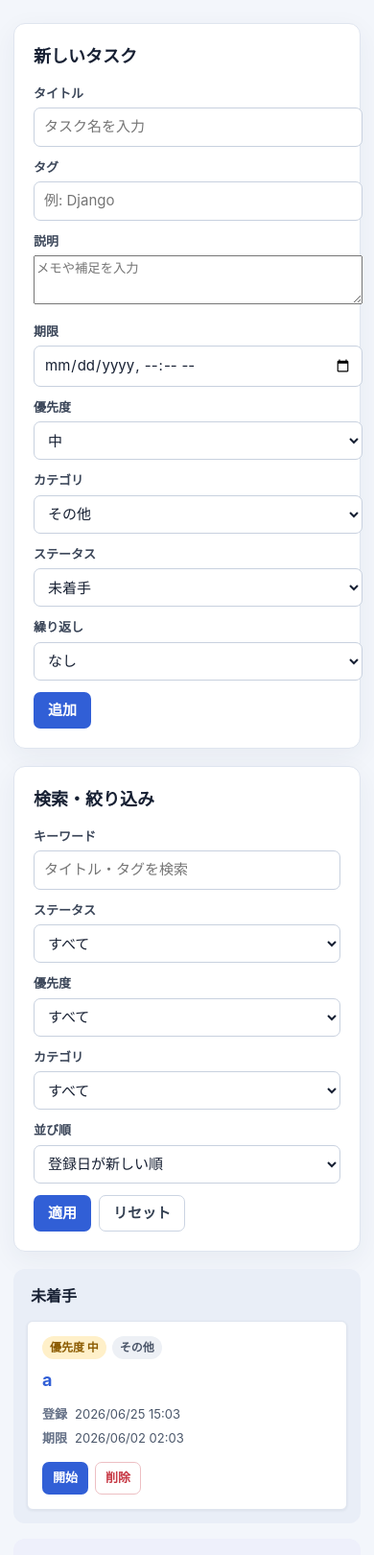
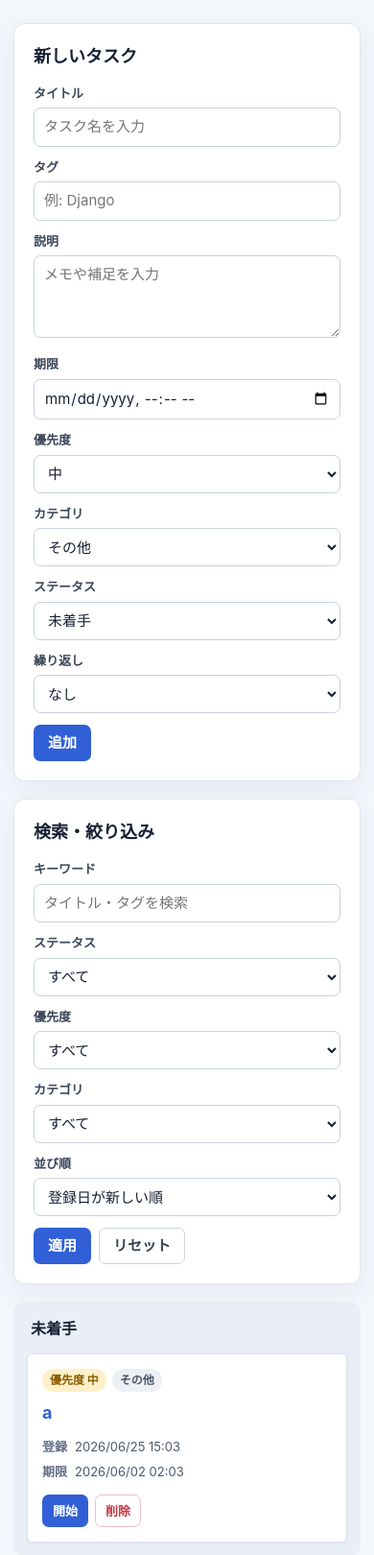
Before and after one commit to s1f10250057/django-test-exercise, a Django app: page / in a window 390 px wide. Shown: the part 208-1828 px from the top of the page at 96% size. Run offline with Django 5.2, Linux system fonts and the light colour scheme; a user stored in the database is signed in; data comes from the database, SQL or seed files in the repository.

Commit message:
Fix task form responsive layout

```diff
--- a/todo/static/todo/style.css
+++ b/todo/static/todo/style.css
@@ -110,9 +110,34 @@ form {
 
 .task-form {
   display: grid;
-  grid-template-columns: minmax(170px, 1.5fr) minmax(110px, 0.8fr) minmax(170px, 1.2fr) repeat(4, minmax(100px, 0.65fr)) auto;
+  grid-template-columns: repeat(12, minmax(0, 1fr));
   gap: 12px;
   align-items: end;
+}
+
+.task-form .field {
+  min-width: 0;
+}
+
+.field-title,
+.field-due-at {
+  grid-column: span 3;
+}
+
+.field-description {
+  grid-column: span 4;
+}
+
+.field-tag,
+.field-priority,
+.field-category,
+.field-status,
+.field-recurrence {
+  grid-column: span 2;
+}
+
+.task-form-submit {
+  grid-column: span 4;
 }
 
 .filter-form {
@@ -145,6 +170,7 @@ input[type="text"],
 input[type="password"],
 input[type="search"],
 input[type="datetime-local"],
+textarea,
 select {
   width: 100%;
   min-height: 40px;
@@ -156,7 +182,13 @@ select {
   font: inherit;
 }
 
+textarea {
+  min-height: 76px;
+  resize: vertical;
+}
+
 input:focus,
+textarea:focus,
 select:focus {
   border-color: #5680e7;
   outline: 3px solid rgb(86 128 231 / 18%);
@@ -500,7 +532,11 @@ button:hover {
     grid-template-columns: repeat(2, minmax(0, 1fr));
   }
 
-  .task-form button,
+  .task-form > * {
+    grid-column: auto;
+  }
+
+  .task-form-submit,
   .filter-actions {
     grid-column: 1 / -1;
     justify-self: start;
@@ -537,7 +573,7 @@ button:hover {
     grid-template-columns: 1fr;
   }
 
-  .task-form button,
+  .task-form-submit,
   .filter-actions {
     grid-column: auto;
   }
--- a/todo/templates/todo/index.html
+++ b/todo/templates/todo/index.html
@@ -7,7 +7,7 @@
     <meta charset="UTF-8">
     <meta name="author" content="INIAD">
     <meta name="viewport" content="width=device-width, initial-scale=1">
-    <link rel="stylesheet" href="{% static 'todo/style.css' %}?v=5">
+    <link rel="stylesheet" href="{% static 'todo/style.css' %}?v=6">
   </head>
 
   <body>
@@ -37,38 +37,38 @@
             {{ form.title }}
             {{ form.title.errors }}
           </div>
-          <div class="field">
+          <div class="field field-tag">
             <label for="{{ form.tag.id_for_label }}">{{ form.tag.label }}</label>
             {{ form.tag }}
             {{ form.tag.errors }}
           </div>
-          <div class="field">
+          <div class="field field-description">
             <label for="{{ form.description.id_for_label }}">{{ form.description.label }}</label>
             {{ form.description }}
             {{ form.description.errors }}
           </div>
-          <div class="field">
+          <div class="field field-due-at">
             <label for="{{ form.due_at.id_for_label }}">{{ form.due_at.label }}</label>
             {{ form.due_at }}
             {{ form.due_at.errors }}
           </div>
-          <div class="field">
+          <div class="field field-priority">
             <label for="{{ form.priority.id_for_label }}">{{ form.priority.label }}</label>
             {{ form.priority }}
           </div>
-          <div class="field">
+          <div class="field field-category">
             <label for="{{ form.category.id_for_label }}">{{ form.category.label }}</label>
             {{ form.category }}
           </div>
-          <div class="field">
+          <div class="field field-status">
             <label for="{{ form.status.id_for_label }}">{{ form.status.label }}</label>
             {{ form.status }}
           </div>
-          <div class="field">
+          <div class="field field-recurrence">
             <label for="{{ form.recurrence.id_for_label }}">{{ form.recurrence.label }}</label>
             {{ form.recurrence }}
           </div>
-          <button type="submit">追加</button>
+          <button class="task-form-submit" type="submit">追加</button>
         </form>
       </section>
 
```
Also changed, not shown: todo/tests.py (+17 -0 lines).
